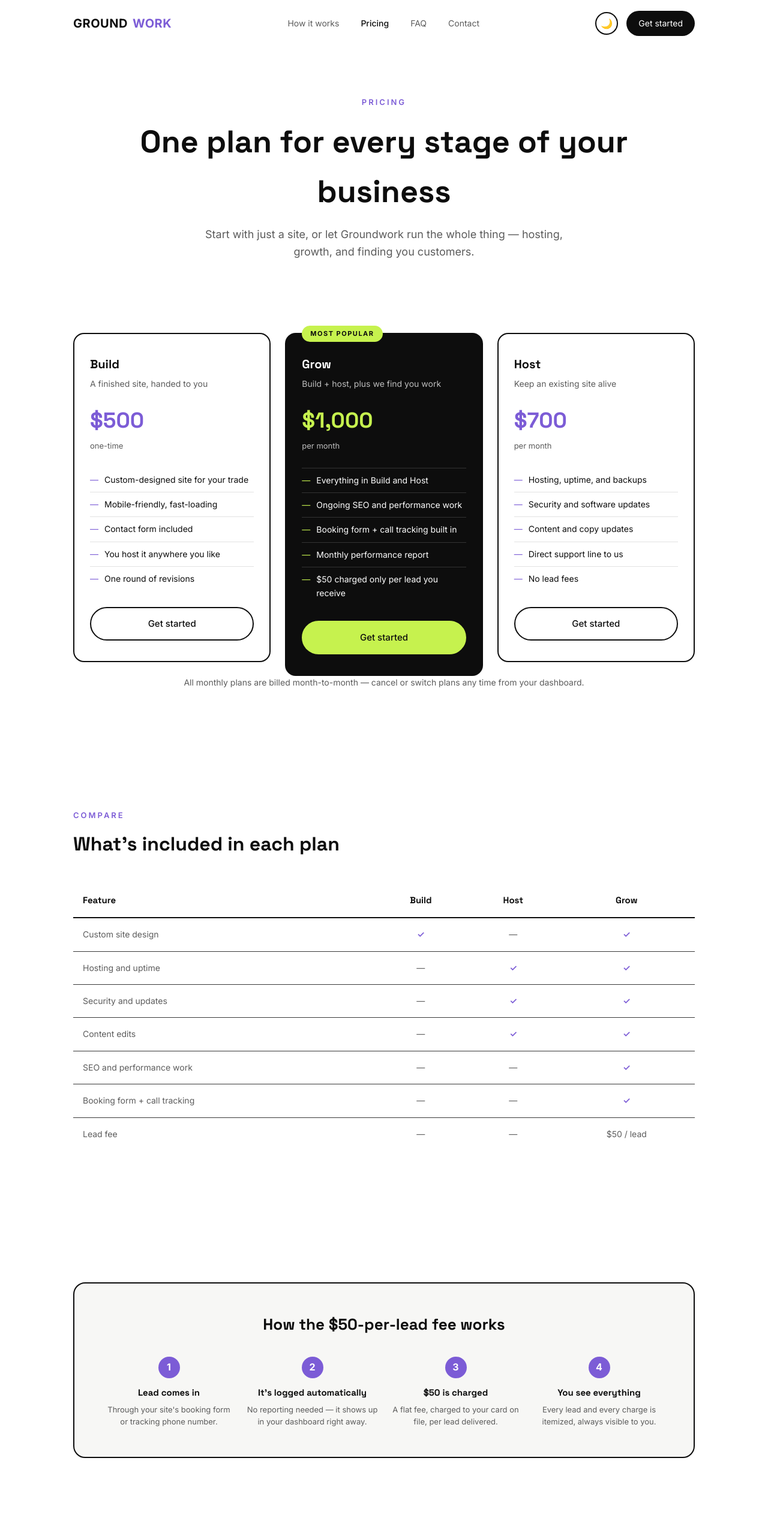
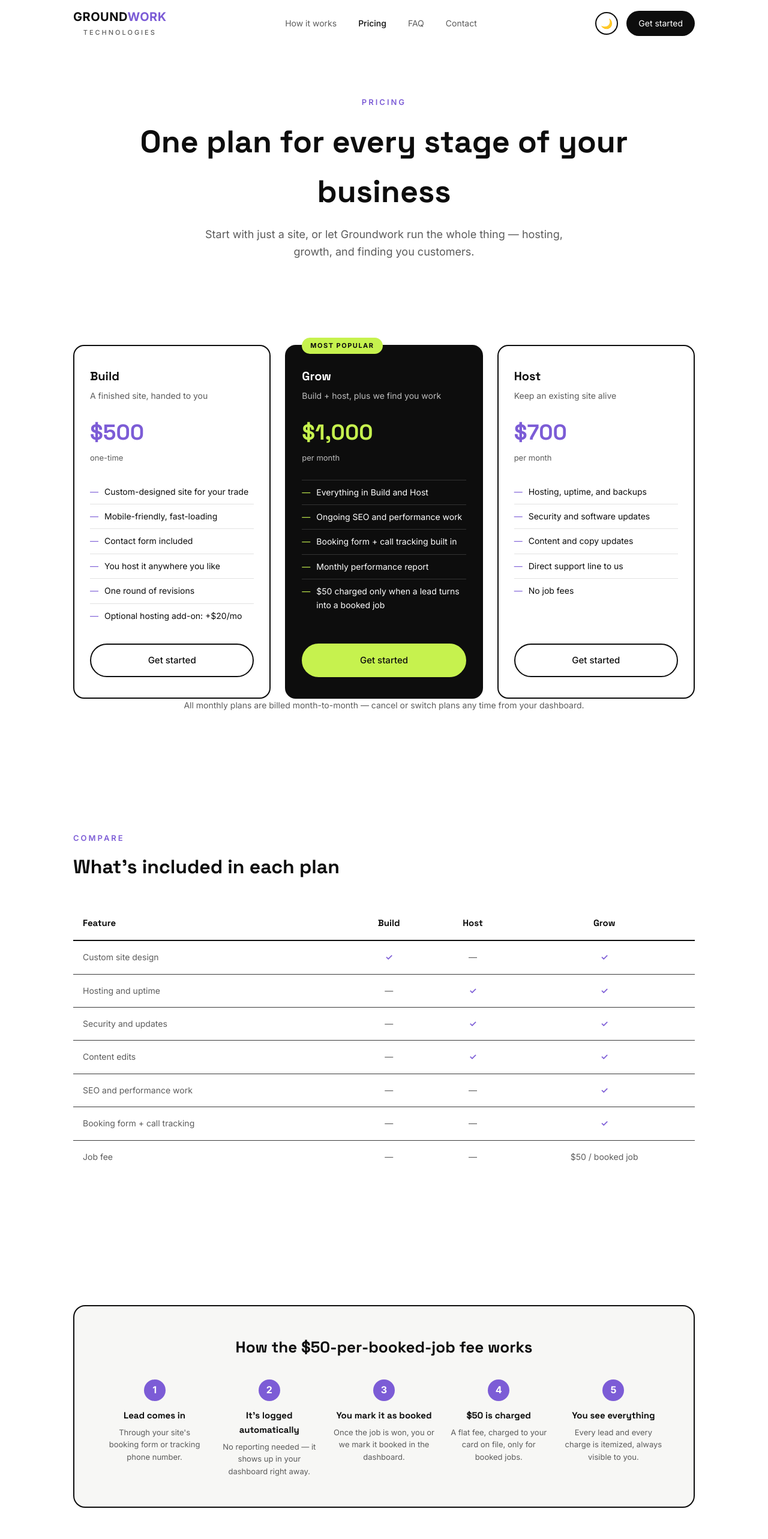
Before and after one commit to therealdanish10-cpu/groundwork, a Next.js app: page /pricing in a window 1280 px wide. Shown: the top 2566 px of the page at 60% size. Built offline with nearby package versions, Linux system fonts and the light colour scheme.

Commit message:
Fix flow-step card equal-height, same Reveal-wrapper fix as pricing cards

```diff
--- a/app/components/Nav.tsx
+++ b/app/components/Nav.tsx
@@ -25,8 +25,9 @@ export default function Nav() {
     <nav id="nav" className={scrolled ? 'scrolled' : ''}>
       <div className="nav-inner">
         {/* Logo — clickable link back to home */}
-        <Link href="/" className="logo" aria-label="Groundwork home">
-          GROUND<span className="work">WORK</span>
+        <Link href="/" className="logo" aria-label="Groundwork Technologies home" style={{ display: 'flex', flexDirection: 'column', lineHeight: 1 }}>
+          <span>GROUND<span className="work">WORK</span></span>
+          <span style={{ fontSize: '11px', letterSpacing: '3px', color: 'var(--gray)', fontWeight: 500, marginTop: '3px' }}>TECHNOLOGIES</span>
         </Link>
 
         {/* Primary nav links */}
--- a/app/globals.css
+++ b/app/globals.css
@@ -274,24 +274,44 @@ section {
 .pricing-grid {
   display:               grid;
   grid-template-columns: repeat(3, 1fr);
+  align-items:           stretch;   /* stretches the direct grid children (.reveal wrappers) to equal row height */
   gap:                   24px;
+  padding-top:           20px;      /* headroom so the .plan-badge (top:-14px) never clips into section padding */
+}
+
+/*
+ * ROOT CAUSE FIX: each .plan is wrapped in a <Reveal> → <div class="reveal">.
+ * The grid stretches .reveal to equal height, but .plan inside doesn't auto-fill it.
+ * Fix: make the .reveal wrapper a flex column so it transmits its full height to .plan.
+ */
+.pricing-grid > .reveal {
+  display:        flex;
+  flex-direction: column;
+}
+
+/* .plan must expand to fill the flex .reveal wrapper — this is what equalizes heights */
+.pricing-grid > .reveal > .plan {
+  flex: 1;
 }
 
 .plan {
   background:     var(--white);
-  border:         2px solid var(--ink);
+  border:         2px solid var(--ink);  /* must stay 2px — same as .plan.featured */
   border-radius:  18px;
-  padding:        34px 26px;
+  padding:        34px 26px;             /* must stay 34px 26px — same as .plan.featured */
   display:        flex;
   flex-direction: column;
+  position:       relative;             /* consistent with .plan.featured; safe for both */
   transition:     var(--transition-theme);
 }
 
 .plan.featured {
+  /* Only color/appearance overrides here — NO box-model changes.
+     border-width and padding are intentionally inherited from .plan
+     so both variants remain pixel-identical in size. */
   background:   var(--feature-bg);
   color:        var(--feature-fg);
   border-color: var(--feature-border);
-  position:     relative;
 }
 
 .plan-badge {
@@ -578,6 +598,19 @@ footer {
   background:    var(--paper);
 }
 
+/*
+ * Same fix as .pricing-grid: each .flow-step is wrapped in a <Reveal> → div.reveal,
+ * which is the actual grid child. Stretch reaches .reveal but not .flow-step inside it.
+ */
+.flow-steps > .reveal {
+  display:        flex;
+  flex-direction: column;
+}
+
+.flow-steps > .reveal > .flow-step {
+  flex: 1;
+}
+
 .flow-step .step-num {
   color:         var(--violet);
   font-size:     12px;
@@ -752,7 +785,7 @@ td:not(:first-child) {
 
 .lead-steps {
   display:               grid;
-  grid-template-columns: repeat(4, 1fr);
+  grid-template-columns: repeat(5, 1fr); /* 5 steps after "You mark it as booked" was added */
   gap:                   20px;
 }
 
--- a/app/layout.tsx
+++ b/app/layout.tsx
@@ -25,11 +25,11 @@ const spaceGrotesk = Space_Grotesk({
 
 export const metadata: Metadata = {
   title: {
-    default:  'Groundwork — Websites for local trades',
-    template: '%s — Groundwork',
+    default:  'Groundwork Technologies — Websites for local trades',
+    template: '%s — Groundwork Technologies',
   },
   description:
-    'Groundwork designs, hosts, and grows websites for electricians, plumbers, roofers, and other local trades.',
+    'Groundwork Technologies designs, hosts, and grows websites for electricians, plumbers, roofers, and other local trades.',
 };
 
 export default function RootLayout({
@@ -58,7 +58,7 @@ export default function RootLayout({
               width:          '100%',
             }}
           >
-            <span>© {new Date().getFullYear()} Groundwork</span>
+            <span>© {new Date().getFullYear()} Groundwork Technologies</span>
             <span>Build · Host · Grow</span>
           </div>
         </footer>
--- a/app/pricing/page.tsx
+++ b/app/pricing/page.tsx
@@ -45,6 +45,7 @@ export default function PricingPage() {
                   <li>Contact form included</li>
                   <li>You host it anywhere you like</li>
                   <li>One round of revisions</li>
+                  <li>Optional hosting add-on: +$20/mo</li>
                 </ul>
                 <Link href="/#contact" className="btn btn-ghost">Get started</Link>
               </div>
@@ -63,7 +64,7 @@ export default function PricingPage() {
                   <li>Ongoing SEO and performance work</li>
                   <li>Booking form + call tracking built in</li>
                   <li>Monthly performance report</li>
-                  <li>$50 charged only per lead you receive</li>
+                  <li>$50 charged only when a lead turns into a booked job</li>
                 </ul>
                 <Link href="/#contact" className="btn btn-primary">Get started</Link>
               </div>
@@ -81,7 +82,7 @@ export default function PricingPage() {
                   <li>Security and software updates</li>
                   <li>Content and copy updates</li>
                   <li>Direct support line to us</li>
-                  <li>No lead fees</li>
+                  <li>No job fees</li>
                 </ul>
                 <Link href="/#contact" className="btn btn-ghost">Get started</Link>
               </div>
@@ -153,10 +154,10 @@ export default function PricingPage() {
                   <td className="check">✓</td>
                 </tr>
                 <tr>
-                  <td className="row-label">Lead fee</td>
+                  <td className="row-label">Job fee</td>
                   <td className="dash">—</td>
                   <td className="dash">—</td>
-                  <td className="row-label">$50 / lead</td>
+                  <td className="row-label">$50 / booked job</td>
                 </tr>
               </tbody>
             </table>
@@ -164,12 +165,12 @@ export default function PricingPage() {
         </div>
       </section>
 
-      {/* ── HOW THE $50-PER-LEAD FEE WORKS ──────────────────── */}
+      {/* ── HOW THE $50-PER-BOOKED-JOB FEE WORKS ────────────── */}
       <section className="section-sm">
         <div className="container">
           <Reveal>
             <div className="lead-explainer">
-              <h2>How the $50-per-lead fee works</h2>
+              <h2>How the $50-per-booked-job fee works</h2>
               <div className="lead-steps">
                 <div className="lead-step">
                   <div className="num">1</div>
@@ -183,11 +184,16 @@ export default function PricingPage() {
                 </div>
                 <div className="lead-step">
                   <div className="num">3</div>
-                  <h3>$50 is charged</h3>
-                  <p>A flat fee, charged to your card on file, per lead delivered.</p>
+                  <h3>You mark it as booked</h3>
+                  <p>Once the job is won, you or we mark it booked in the dashboard.</p>
                 </div>
                 <div className="lead-step">
                   <div className="num">4</div>
+                  <h3>$50 is charged</h3>
+                  <p>A flat fee, charged to your card on file, only for booked jobs.</p>
+                </div>
+                <div className="lead-step">
+                  <div className="num">5</div>
                   <h3>You see everything</h3>
                   <p>Every lead and every charge is itemized, always visible to you.</p>
                 </div>
@@ -229,10 +235,10 @@ export default function PricingPage() {
               </p>
             </div>
             <div className="faq-item">
-              <h3>Is the $50 lead fee capped?</h3>
+              <h3>Is the $50 job fee capped?</h3>
               <p>
-                Not currently — it scales with how many leads your site brings
-                in, which is the same incentive we have: the better it
+                Not currently — it scales with how many jobs your site helps
+                you win, which is the same incentive we have: the better it
                 performs, the more we both earn.
               </p>
             </div>
```
Also changed, not shown: app/page.tsx (+10 -8 lines), groundwork-technologies-logo.svg (added).
